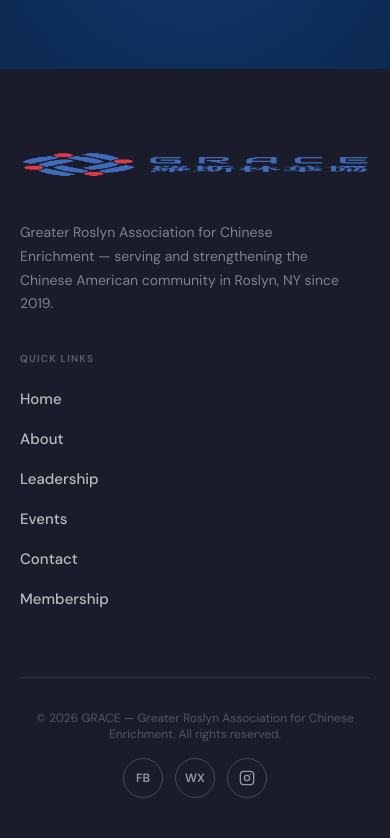
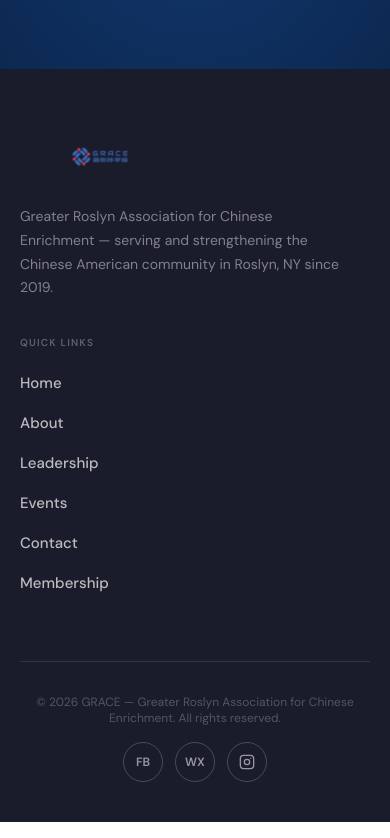
Before and after one commit to jwlew915-sys/GRACE, a website: page index.html in a window 390 px wide. Shown: the part 3642-4480 px from the top of the page. Drawn offline with nearby package versions, Linux system fonts and the light colour scheme; a web font is replaced by a local one.

Commit message:
Fix footer logo stretching on mobile

```diff
--- a/index.html
+++ b/index.html
@@ -599,6 +599,7 @@
   /* FOOTER */
   footer { padding: 60px 20px 40px; }
   .footer-top { grid-template-columns: 1fr; gap: 36px; }
+  .footer-brand img { height: 56px !important; width: auto !important; max-width: 160px; object-fit: contain; }
   .footer-nav-links { grid-template-columns: 1fr 1fr; }
   .footer-bottom { flex-direction: column; gap: 16px; text-align: center; }
 }
```
